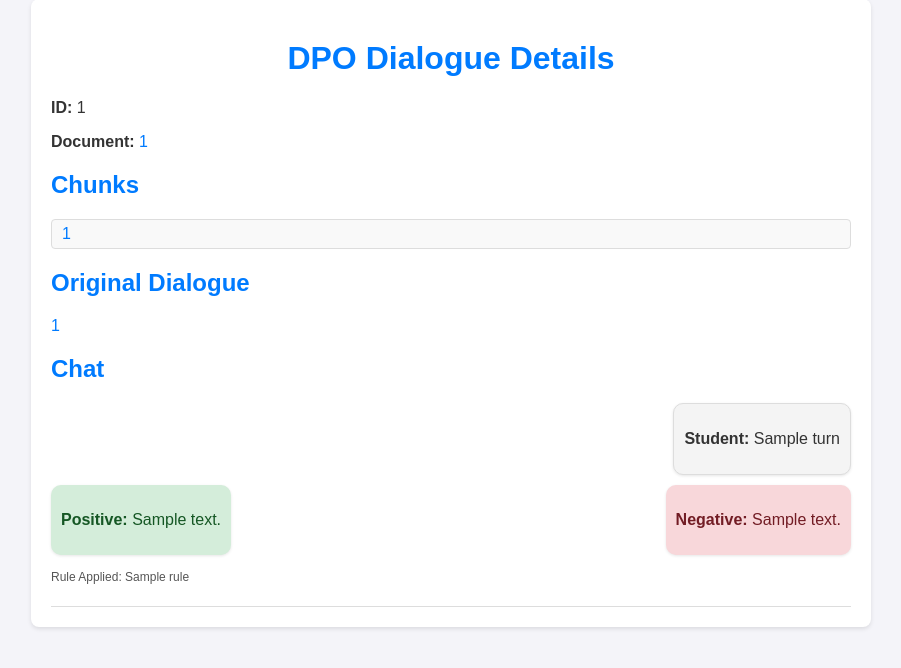
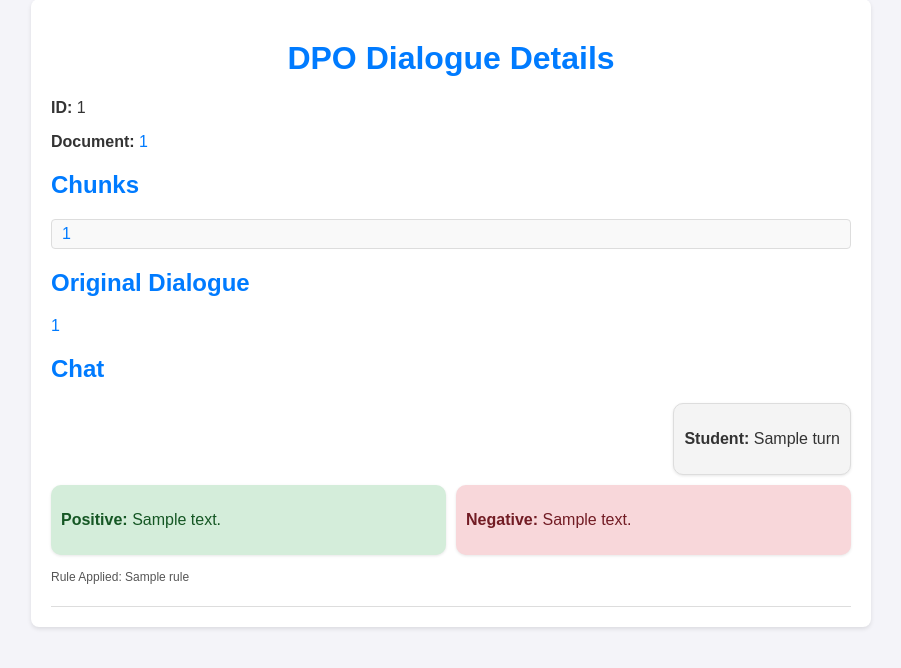
Before and after one commit to gp-1108/NLP_DPO-Finetuning, a Flask app: template dataset_visualization/templates/dpo_dialogue.html in a window 1280 px wide. Shown: the part 21-689 px from the top of the page, without its empty margins (189-1090 px from the left). Run offline with Flask 3, Linux system fonts and the light colour scheme; the template is opened without the code that fills it: most values are stand-ins (such as "Sample title", 1, 10 or a date in 2020).

Commit message:
same width for each answer

```diff
--- a/dataset_visualization/static/css/dpo_dialogue_styles.css
+++ b/dataset_visualization/static/css/dpo_dialogue_styles.css
@@ -89,6 +89,15 @@ a:hover {
     border: 1px solid #ddd; /* Subtle border for contrast */
 }
 
+.chat-bubble.positive-answer, .chat-bubble.negative-answer {
+    flex: 1; /* Make both answers take equal space */
+    padding: 10px;
+    border-radius: 10px;
+    background-color: #f9f9f9;
+    box-shadow: 0 1px 3px rgba(0, 0, 0, 0.1);
+    text-align: left;
+}
+
 .chat-answers {
     display: flex;
     justify-content: space-between;
```
